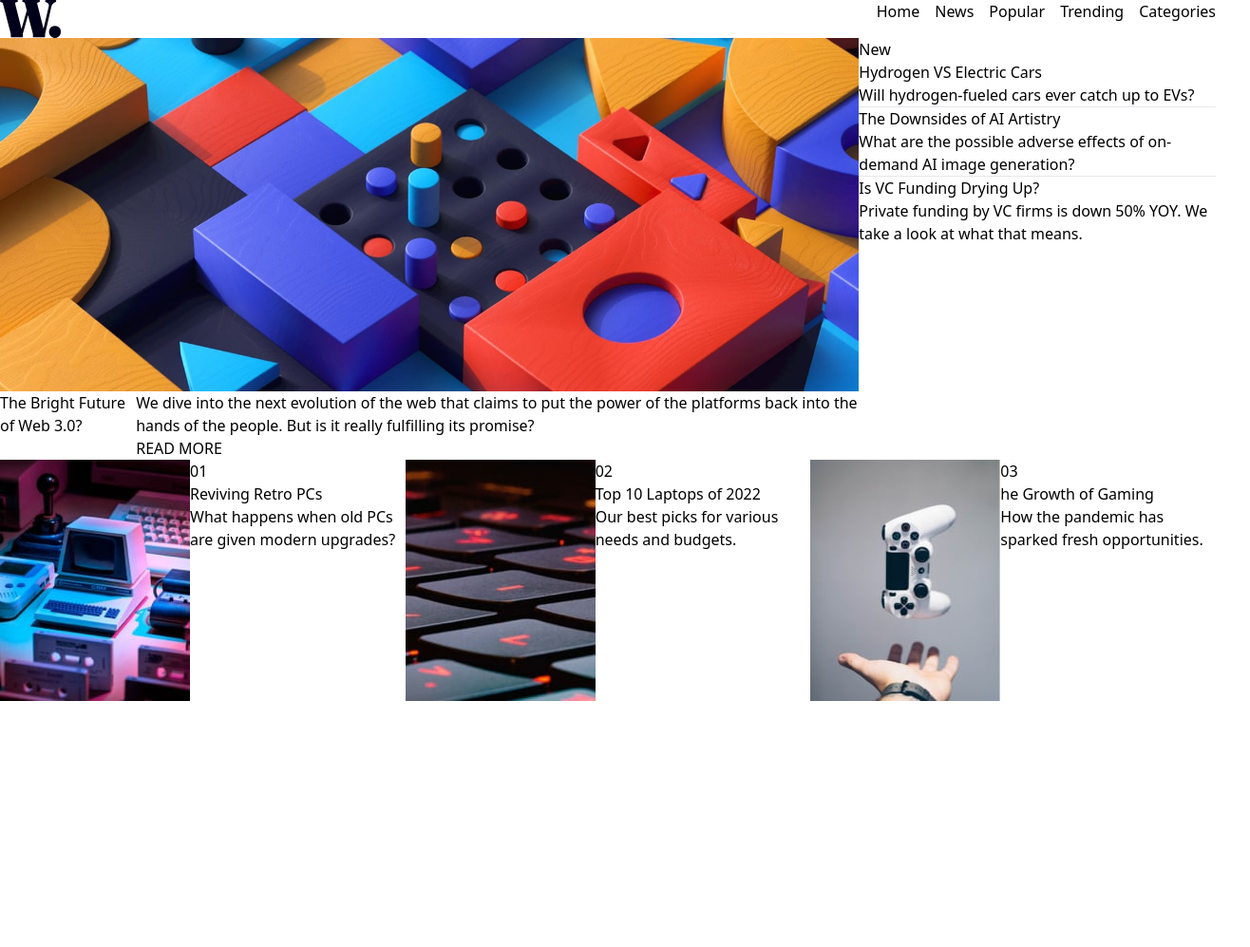
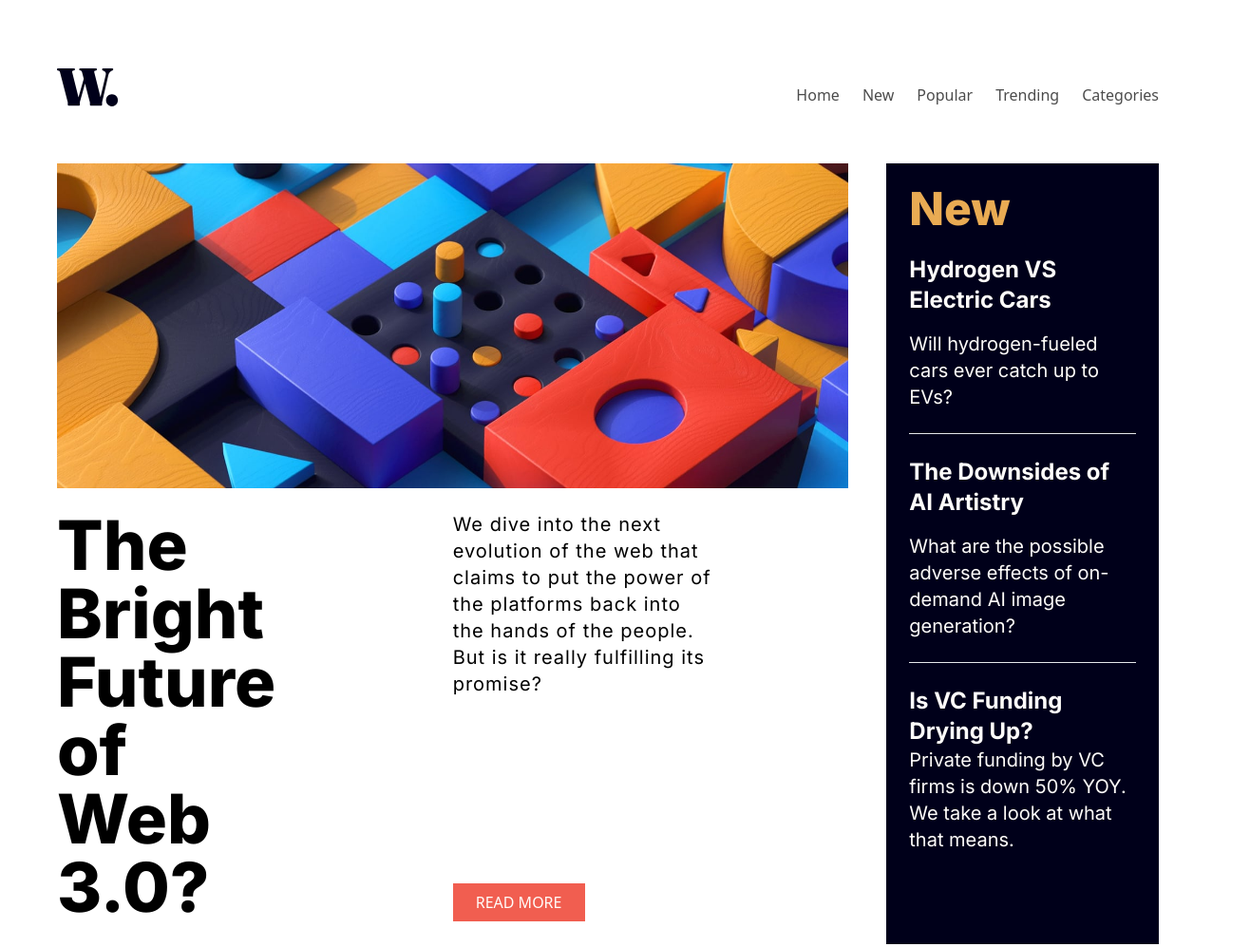
Before and after one commit to ArhyelTarfa/news-homepage, a website built with Vite: page index.html in a window 1280 px wide. Shown: the top 997 px of the page at 95% size, 1316 px wide, since content can reach past the window. Before the commit the page ends 800 px from the top, so only its background shows below. Built offline with nearby package versions, Linux system fonts and the light colour scheme.

Commit message:
More changes

```diff
--- a/index.html
+++ b/index.html
@@ -7,72 +7,116 @@
   <link rel="icon" type="image/png" sizes="32x32" href="./assets/images/favicon-32x32.png">
 
   <title>Frontend Mentor | News homepage</title>
-
+  <link rel="preconnect" href="https://fonts.googleapis.com">
+<link rel="preconnect" href="https://fonts.gstatic.com" crossorigin>
+<link rel="preconnect" href="https://fonts.googleapis.com"><link rel="preconnect" href="https://fonts.gstatic.com" crossorigin><link href="https://fonts.googleapis.com/css2?family=Inter:wght@100;400;700;800&display=swap" rel="stylesheet">
   <link rel="stylesheet" href="./css/style.css">
 </head>
-<body class="">
-  <nav class="flex">
-    <img class="" src="./assets/images/logo.svg" alt="logo">
-    <div class="ml-auto">
-      <ul class=" flex space-x-4">
-        <li><a href="#">Home</a></li>
-        <li><a href="#">News</a></li>
-        <li><a href="#">Popular</a></li>
-        <li><a href="#">Trending</a></li>
-        <li><a href="#">Categories</a></li>
+<body class=" p-10">
+  <div class="p-5">
+    <header class="w-full h-16 mb-6 bg-white">
+      <div class="container px-4 md:px-0 h-full mx-auto flex items-center">
+          <!-- Logo Here -->
+          <img src="./assets/images/logo.svg" alt="logo">
+
+          <!-- Menu links here -->
+          <ul id="menu" class="hidden fixed w-3/4 md:w-full top-0 right-0 px-10 space-y-4 py-16 bg-white z-50
+              md:relative md:flex md:justify-end md:p-0 md:bg-transparent md:flex-row md:space-x-6">
+
+              <li class="md:hidden z-90 fixed top-4 right-6">
+                  <a href="javascript:void(0)" class="text-right text-4xl"
+                      onclick="toggleMenu()">&times;</a>
+              </li>
+
+              <li>
+                <a class=" opacity-70 hover:text-Softred duration-300" href="#">Home</a>
+              </li>
+              <li>
+                  <a class="opacity-70 hover:text-Softred duration-300" href="#">New</a>
+              </li>
+              <li>
+                  <a class=" opacity-70 hover:text-Softred duration-300" href="#">Popular</a>
+              </li>
+
+              <li>
+                  <a class=" opacity-70 hover:text-Softred duration-300" href="#">Trending</a>
+              </li>
+              <li>
+                  <a class=" opacity-70 hover:text-Softred duration-300" href="#">Categories</a>
+              </li>
           </ul>
+
+          <!-- This is used to open the menu on mobile devices -->
+          <div class="flex items-center md:hidden">
+              <button class="text-white text-4xl font-bold opacity-70 hover:opacity-100 duration-300"
+                  onclick="toggleMenu()">
+                  <img src="./assets/images/icon-menu.svg" alt="menu icon">
+              </button>
           </div>
-  </nav>
+  </header>
     <div class="flex">
-    <section class="">
-      <img src="./assets/images/image-web-3-desktop.jpg" alt="web3 image">
+      <section class="my-6">
+        <img class="hidden sm:block" src="./assets/images/image-web-3-desktop.jpg" alt="web3 image">
+        <img class="sm:hidden" src="./assets/images/image-web-3-mobile.jpg" alt="web3 image">
         <div class="flex">
-        <h1>The Bright Future of Web 3.0?</h1>
-        <div>
-          <p>  We dive into the next evolution of the web that claims to put the power of the platforms back into the hands of the people.
+          <div class="flex-1 w-full">
+            <h1 class=" font-inter text-7xl w-3/5 font-extrabold my-6">The Bright Future of Web 3.0?</h1>
+          </div>
+          <div class="flex flex-col justify-between mt-6 item content-between flex-1">
+            <p class=" font-inter text-xl font-normal tracking-wider w-2/3"> We dive into the next evolution of the web that claims to put the power of the platforms back into the hands of the people.
               But is it really fulfilling its promise?
             </p>
-          <button>READ MORE</button>
+            <button class="hover:bg-Verydarkblue w-1/3 mb-6 bg-Softred transform transition py-2 px-4 text-Offwhite">READ MORE</button>
           </div>
         </div>
       </section>
-    <section>
-      <h1>New</h1>
-      <h2>Hydrogen VS Electric Cars</h2>
-      <p>Will hydrogen-fueled cars ever catch up to EVs?</p>
-      <hr>
-      <h2>The Downsides of AI Artistry</h2>
-      <p>What are the possible adverse effects of on-demand AI image generation?</p>
-      <hr>
-      <h2>Is VC Funding Drying Up?</h2>
-      <p>Private funding by VC firms is down 50% YOY. We take a look at what that means.</p>
+      <section class="font-inter p-6 text-Offwhite my-6 ml-10 bg-Verydarkblue">
+        <h1 class=" mb-6 text-5xl text-Softorange font-extrabold">New</h1>
+        <h2 class=" mb-4 text-2xl font-bold">Hydrogen VS Electric Cars</h2>
+        <p class="text-xl mb-3 font-normal">Will hydrogen-fueled cars ever catch up to EVs?</p>
+        <hr class="my-6">
+        <h2 class=" mb-4 text-2xl font-bold">The Downsides of AI Artistry</h2>
+        <p class="text-xl mb-3 font-normal">What are the possible adverse effects of on-demand AI image generation?</p>
+        <hr class="my-6">
+        <h2 class="mb4 text-2xl font-bold">Is VC Funding Drying Up?</h2>
+        <p class="text-xl mb-3 font-normal">Private funding by VC firms is down 50% YOY. We take a look at what that means.</p>
       </section>
     </div>
-  <div class="flex">
-    <div class="flex-1">
-      <img class="float-left" src="./assets/images/image-retro-pcs.jpg" alt="Retro pcs">
-      <div class="">
-        <h1>01</h1>
-        <h3>Reviving Retro PCs</h3>
-        <p>What happens when old PCs are given modern upgrades?</p>
+    <div class="flex font-inter">
+      <div class="flex mr-10">
+        <img class="mr-10 w-30 h-30 object-contain" src="./assets/images/image-retro-pcs.jpg" alt="Retro pcs">
+        <div class="space-y-5 ">
+          <h1 class="text-Grayishblue font-extrabold text-3xl">01</h1>
+          <h3 class="text-Verydarkblue text-2xl font-bold">Reviving Retro PCs</h3>
+          <p class="text-Grayishblue pr-4 font-normal text-xl">What happens when old PCs are given modern upgrades?</p>
         </div>
       </div>
-    <div class="flex-1">
-      <img class="float-left" src="./assets/images/image-top-laptops.jpg" alt="image of keyboard">
-      <div>
-        <h1>02</h1>
-        <h3>Top 10 Laptops of 2022</h3>
-        <p>Our best picks for various needs and budgets.</p>
+      <div class="flex mr-10 ">
+        <img class="mr-10 w-15 object-contain" src="./assets/images/image-top-laptops.jpg" alt="image of keyboard">
+        <div class="space-y-5">
+          <h1 class="text-Grayishblue font-extrabold text-3xl">02</h1>
+          <h3 class="text-Verydarkblue text-2xl font-bold">Top 10 Laptops of 2022</h3>
+          <p class="text-Grayishblue pr-4 font-normal text-xl">Our best picks for various needs and budgets.</p>
         </div>
       </div>
-    <div class="flex-1">
-      <img class="float-left" src="./assets/images/image-gaming-growth.jpg" alt=" gaming pad">
-      <div class="">
-        <h1>03</h1>
-        <h3>he Growth of Gaming</h3>
-        <p>How the pandemic has sparked fresh opportunities.</p>
+      <div class="flex">
+        <img class="mr-10 w-15 object-contain" src="./assets/images/image-gaming-growth.jpg" alt=" gaming pad">
+        <div class="space-y-5">
+          <h1 class="text-Grayishblue font-extrabold text-3xl">03</h1>
+          <h3 class="text-Verydarkblue text-2xl font-bold">The Growth of Gaming</h3>
+          <p class="text-Grayishblue pr-4 font-normal text-xl">How the pandemic has sparked fresh opportunities.</p>
         </div>
       </div>
     </div>
+  </div>
+
+  <script>
+    var menu = document.getElementById('menu');
+    function toggleMenu() {
+        menu.classList.toggle('hidden');
+        menu.classList.toggle('w-full');
+        menu.classList.toggle('h-screen');
+    }
+</script>
 </body>
 </html>
--- a/tailwind.config.js
+++ b/tailwind.config.js
@@ -2,7 +2,20 @@
 module.exports = {
   content: ["./**/*.{html,js}"],
   theme: {
-    extend: {},
+    extend: {
+      colors:{
+        modal : "rgba(0, 0, 0, 0.5)",
+        Softorange: "hsl(35, 77%, 62%)",
+        Softred: "hsl(5, 85%, 63%)",
+        Grayishblue: "hsl(233, 8%, 79%)",
+        Darkgrayishblue: "hsl(236, 13%, 42%)",
+        Verydarkblue: "hsl(240, 100%, 5%)",
+        Offwhite: "hsl(36, 100%, 99%)"
+      },
+      fontFamily:{
+        "inter": ['Inter', 'sans-serif']
+      }
+    },
   },
   plugins: [],
 }
```
Also changed, not shown: style-guide.md (+2 -2 lines). Lines whose indentation alone changed are shown as unchanged.
